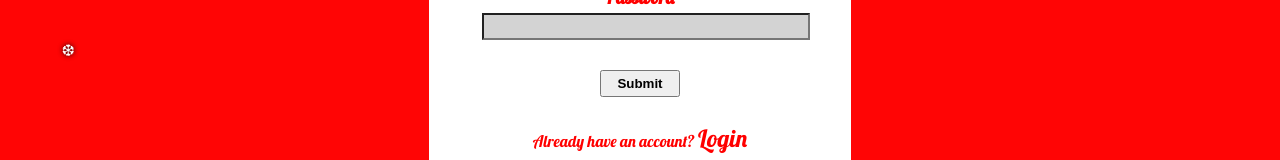
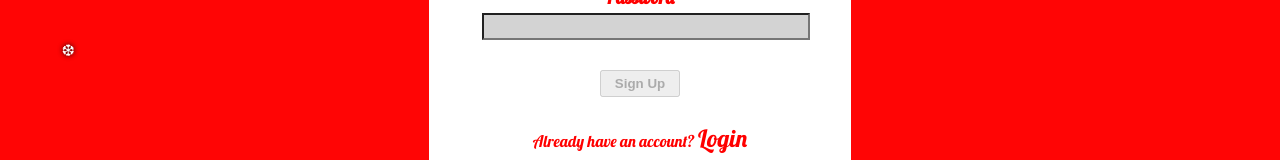
Before and after one commit to snazzyj/SecretSanta, a React (Create React App) app: page /signup in a window 1280 px wide. Shown: the part 319-479 px from the top of the page. Built offline with nearby package versions, Linux system fonts and the light colour scheme; the HTML template or start-up script is replaced by a standard one.

Commit message:
updated render logic and form validation

```diff
--- a/src/Signup/signup.js
+++ b/src/Signup/signup.js
@@ -56,8 +56,9 @@ class SignUp extends Component {
 
         this.setState({
             errors,
-            [name]: value
+            [name]: value,
         });
+
     }
 
     handleSubmit = (e) => {
@@ -65,6 +66,7 @@ class SignUp extends Component {
 
         const { name, email, password } = e.target
 
+        if(password.value.length >= 6) {
             this.setState({
                 error: null
             });
@@ -85,12 +87,20 @@ class SignUp extends Component {
                         error: res.error
                     });
                 });
+        } else {
+            this.setState({
+              error: 'Invalid Password'
+            })
+        }
+
 
     }
 
 
     render() {
-        const { errors } = this.state;
+        const { errors, error, email, password } = this.state;
+        const isEnabled = email.length > 0 && password.length >= 6;
+        console.log(this.state)
         return (
             <div className="signupSection">
 
@@ -117,9 +127,10 @@ class SignUp extends Component {
                             {errors.password.length > 0 &&
                                 <span>{errors.password}</span>}
                         </p>
+                        <p>{error}</p>
                     </div>
 
-                    <button className="signupBtn">Submit</button>
+                    <button className="signupBtn" disabled={!isEnabled}>Sign Up</button>
 
                 </form>
                 <p>Already have an account? <Link to="/login">Login</Link></p>
```
Lines whose indentation alone changed are shown as unchanged.
